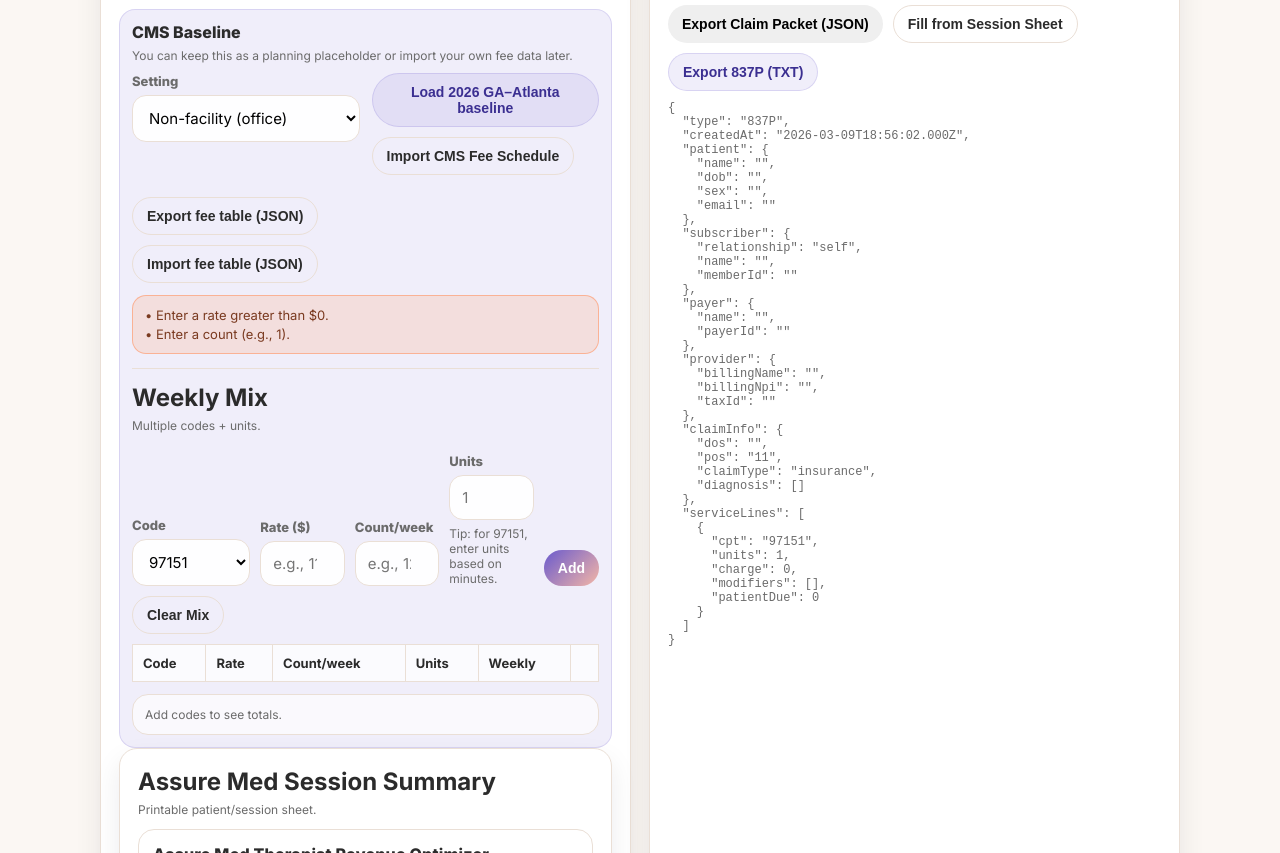
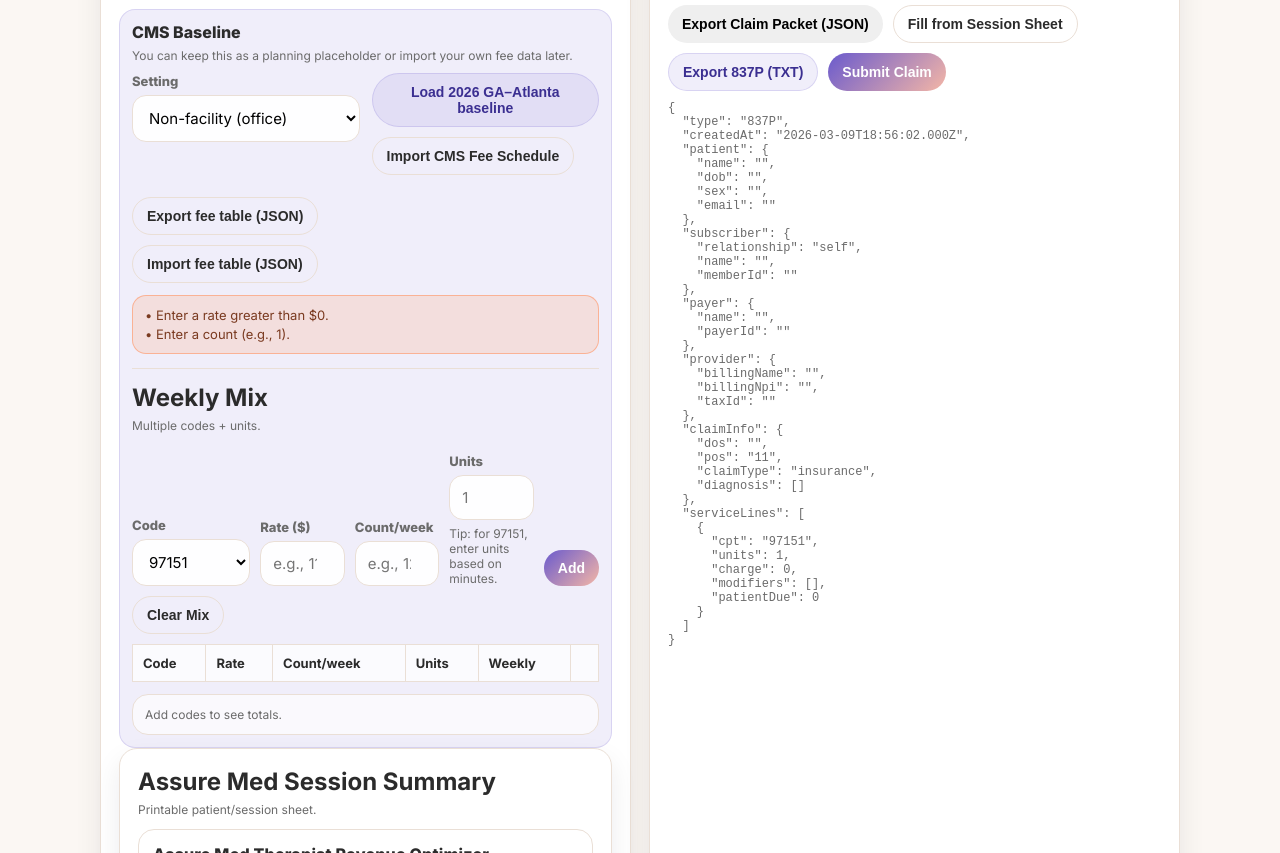
Before and after one commit to crystaljazz24-byte/medical-billing-ai, a plain HTML site: page index.html/index.html in a window 1280 px wide. Shown: the part 1467-2320 px from the top of the page. Drawn offline with Linux system fonts and the light colour scheme.

Commit message:
Update index.html

```diff
--- a/index.html/index.html
+++ b/index.html/index.html
@@ -825,6 +825,7 @@
         <button class="btn" id="exportClaimJsonBtn" type="button">Export Claim Packet (JSON)</button>
         <button class="btn btnGhost" id="fillClaimFromSessionBtn" type="button">Fill from Session Sheet</button>
         <button class="btn btnSoft" id="generate837Btn" type="button">Export 837P (TXT)</button>
+        <button class="btn btnPrimary" id="submitClaimBtn" type="button">Submit Claim</button>
       </div>
 
       <pre id="claimPreview" class="mini" style="margin-top:10px; white-space:pre-wrap;"></pre>
```
